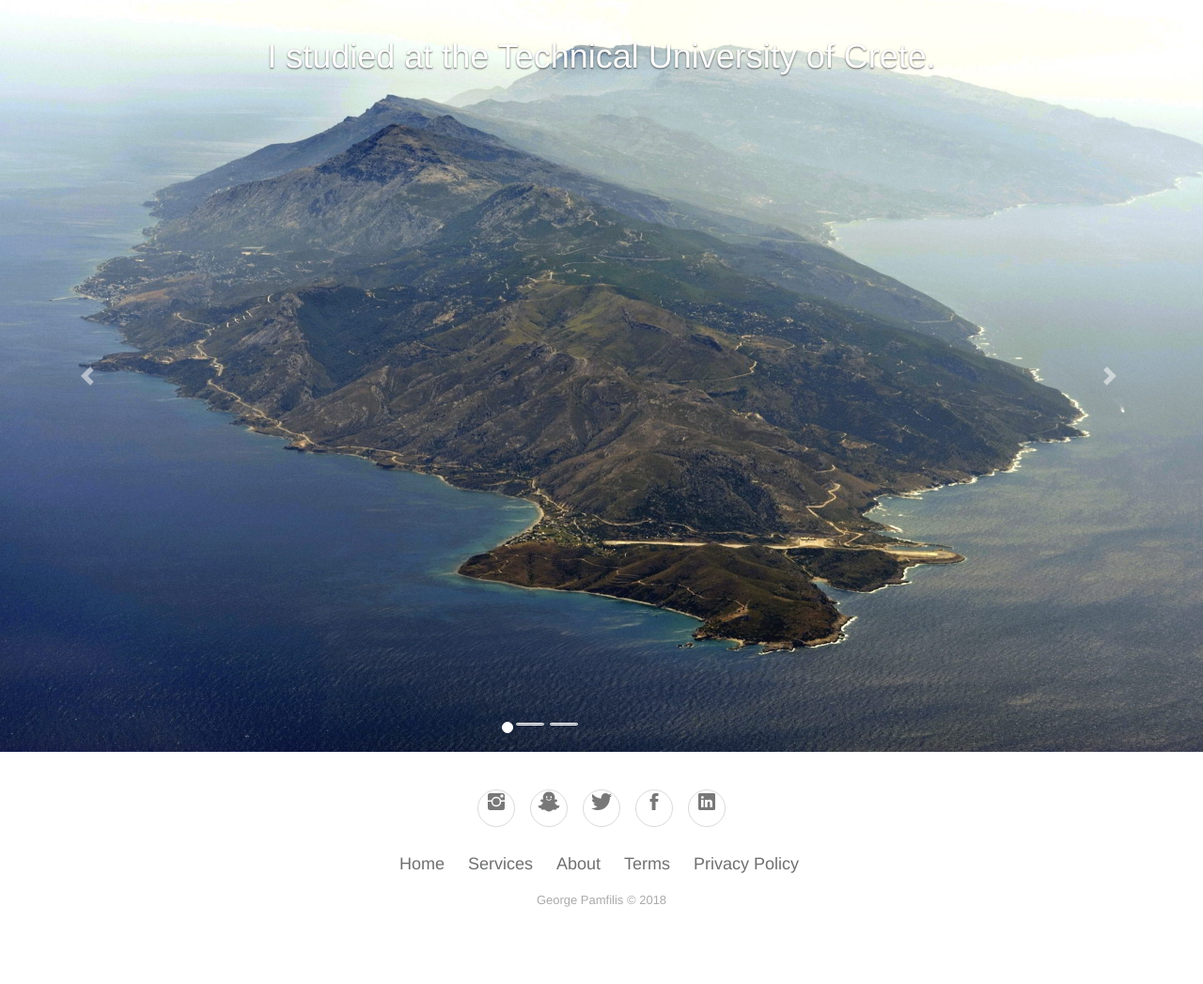
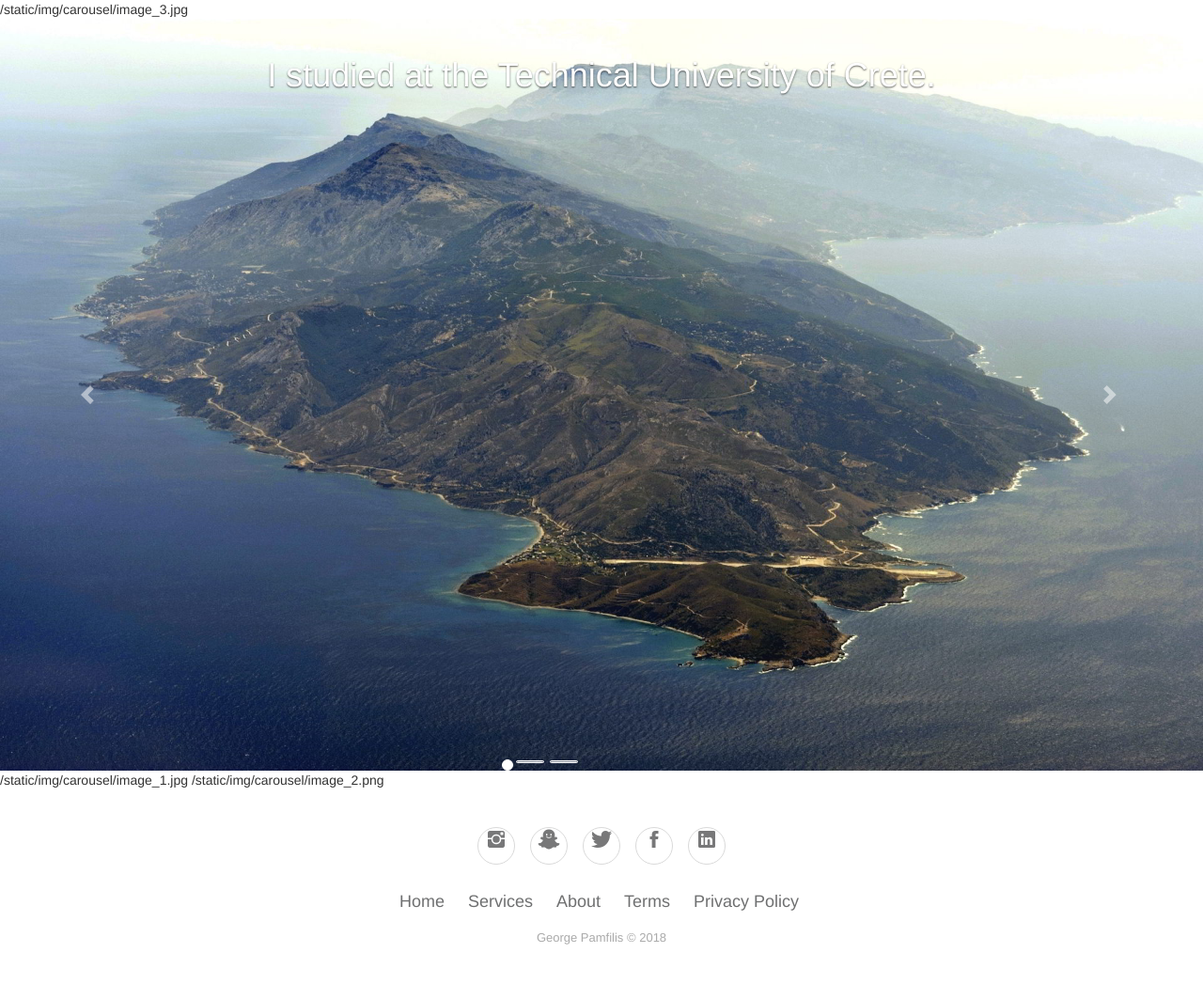
Before and after one commit to gpamfilis/georgepamfilis, a Flask app: page / in a window 1280 px wide. Shown: the part 70-1117 px from the top of the page at 94% size. Before the commit the page ends 1035 px from the top, so only its background shows below. Run offline with Flask 2, Linux system fonts and the light colour scheme; the visitor is signed in with stand-in values (Sample User, id 1); some libraries are stand-ins or nearby versions; some web fonts are replaced.

Commit message:
index fix

```diff
--- a/app/templates/macros/carousel.html
+++ b/app/templates/macros/carousel.html
@@ -11,6 +11,8 @@
     <div class="carousel-inner">
 
         {% for image_url in image_urls %}
+        {{image_url}}
+
         {% if loop.index ==1 %}
         <div class="carousel-item active">
             <img class="d-block w-100" src="{{ image_url }}" alt="First slide"
--- a/config.py
+++ b/config.py
@@ -19,7 +19,7 @@ class Config:
 
 class DevelopmentConfig(Config):
     INTERNAL_URL = '127.0.0.1:5000'
-    DEBUG = True
+    # DEBUG = True
     # SERVER_NAME = 'localhost'
     FEATURE_FLAGS = {
         'firebase': False,
@@ -54,6 +54,7 @@ class ProductionConfig(Config):
 
 class PythonAnywhereConfig(Config):
     INTERNAL_URL = '0.0.0.0:5000'
+    DEBUG = True
 
     SQLALCHEMY_TRACK_MODIFICATIONS = False
 
```
Also changed, not shown: reload_pythonanywhere.py (line endings or trailing spaces).
